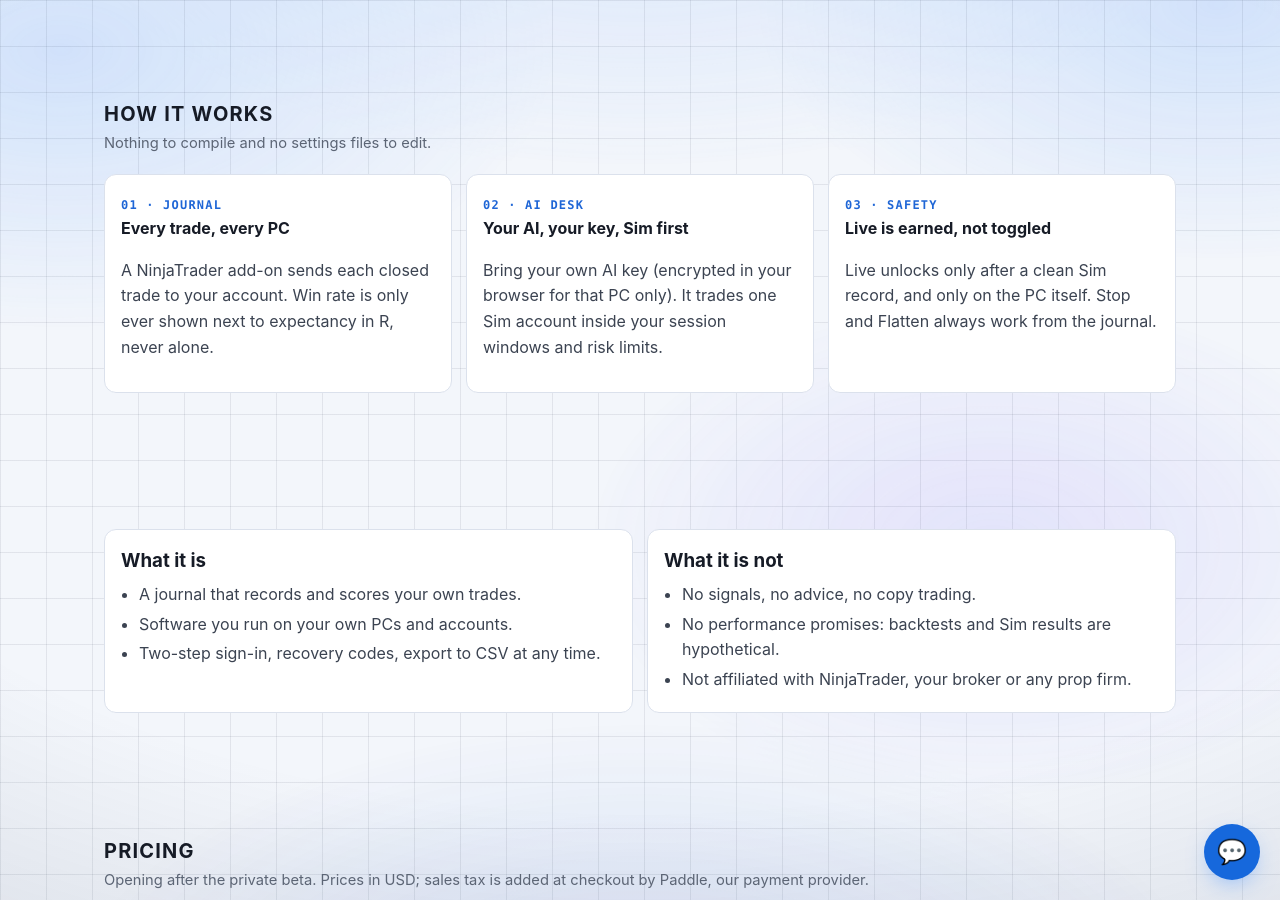
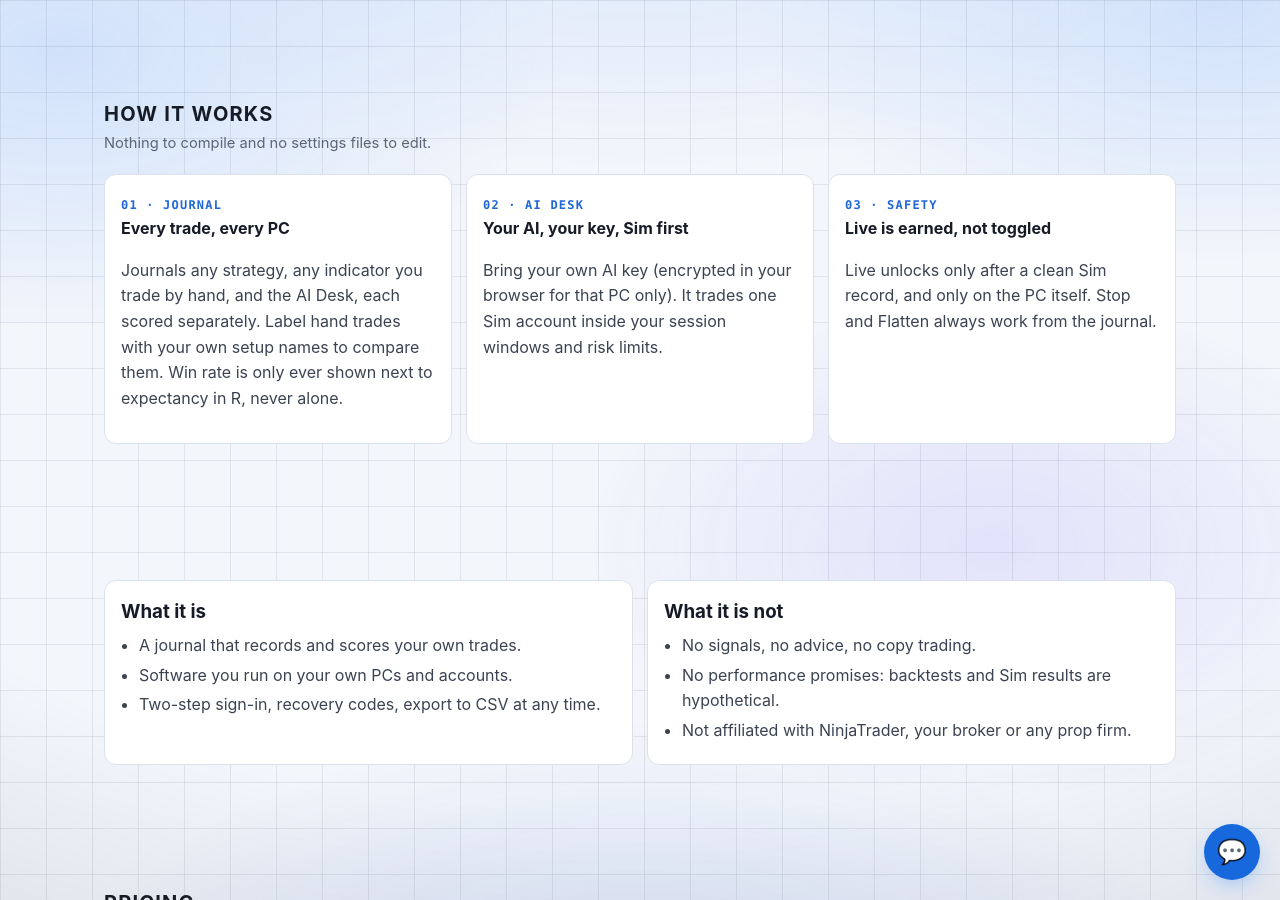
Before and after one commit to MGEQuant/MGEQuant, a Jekyll site: the page labs.html, which Jekyll copies as it is, in a window 1280 px wide and 900 px high, scrolled down 943 px. Built offline with Jekyll 4.4.1, drawn with Linux system fonts in a browser that asks for light colours.

Commit message:
MGE Labs page: journals any strategy, hand-traded indicator and the AI Desk, scored separately
Co-Authored-By: Claude Opus 5.5 <noreply@anthropic.com>

```diff
--- a/labs.html
+++ b/labs.html
@@ -487,7 +487,7 @@
     <section id="how">
       <div class="sec-head"><div><h2>How it works</h2><p>Nothing to compile and no settings files to edit.</p></div></div>
       <div class="labs-grid3">
-        <div class="panel"><span class="labs-num">01 · JOURNAL</span><h3>Every trade, every PC</h3><p>A NinjaTrader add-on sends each closed trade to your account. Win rate is only ever shown next to expectancy in R, never alone.</p></div>
+        <div class="panel"><span class="labs-num">01 · JOURNAL</span><h3>Every trade, every PC</h3><p>Journals any strategy, any indicator you trade by hand, and the AI Desk, each scored separately. Label hand trades with your own setup names to compare them. Win rate is only ever shown next to expectancy in R, never alone.</p></div>
         <div class="panel"><span class="labs-num">02 · AI DESK</span><h3>Your AI, your key, Sim first</h3><p>Bring your own AI key (encrypted in your browser for that PC only). It trades one Sim account inside your session windows and risk limits.</p></div>
         <div class="panel"><span class="labs-num">03 · SAFETY</span><h3>Live is earned, not toggled</h3><p>Live unlocks only after a clean Sim record, and only on the PC itself. Stop and Flatten always work from the journal.</p></div>
       </div>
```
